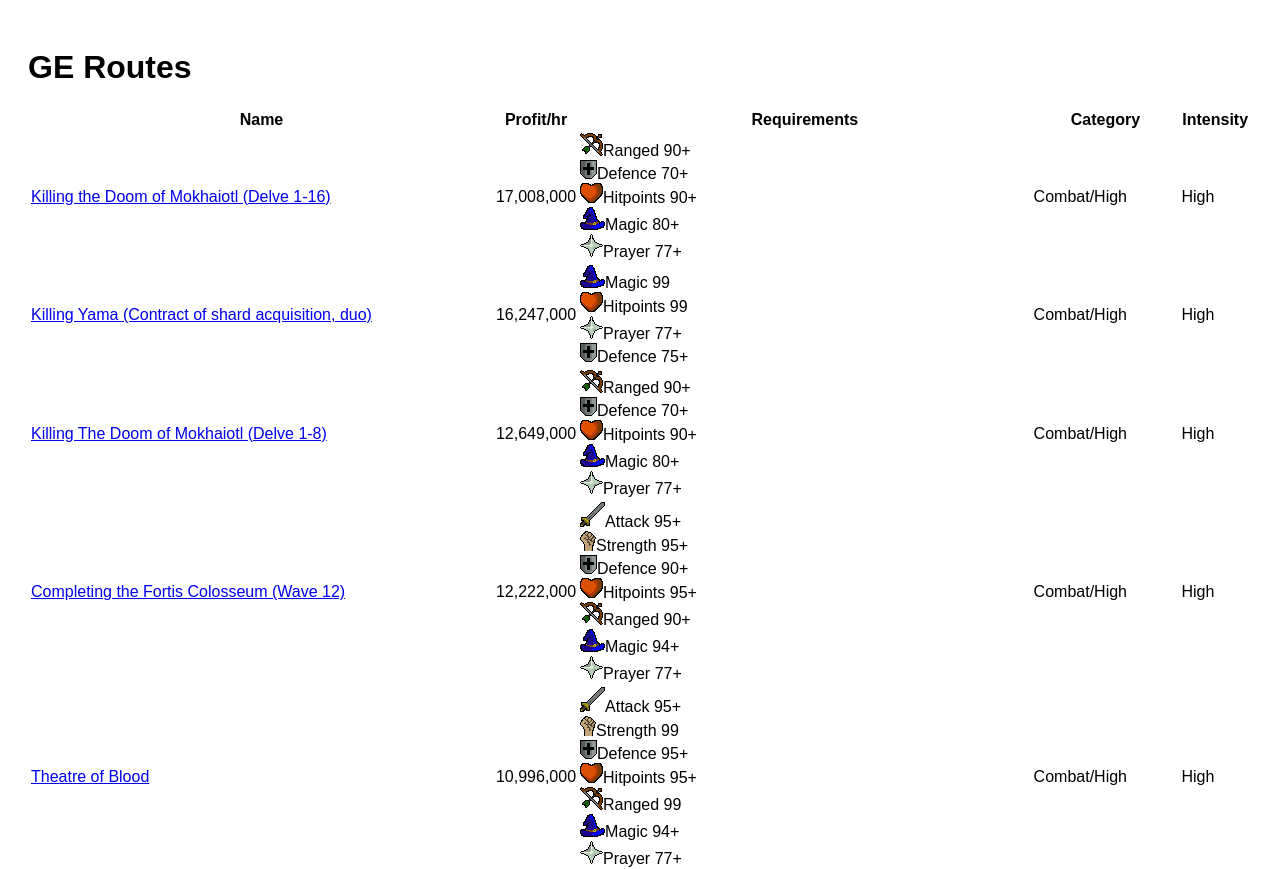
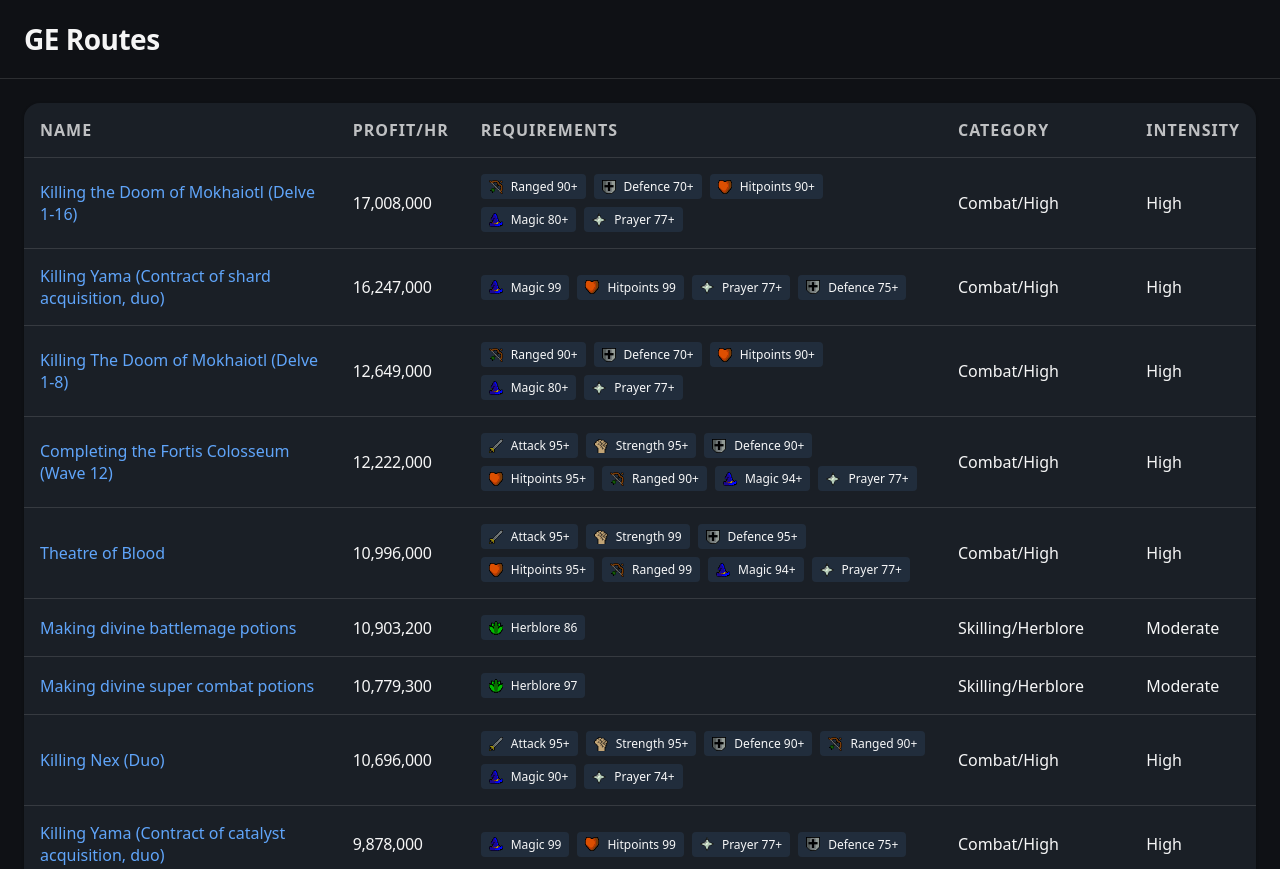
Before and after one commit to kevinsctfries/GE-Routes, a React (Vite) app in the folder ge-routes/: page / in a window 1280 px wide. Shown: the top 869 px of the page. Built offline with nearby package versions, Linux system fonts and the light colour scheme.

Commit message:
style: add component CSS structure and global styling setup

```diff
--- a/ge-routes/src/App.css
+++ b/ge-routes/src/App.css
@@ -0,0 +1,50 @@
+:root {
+  --bg: #0f1115;
+  --text: rgba(255, 255, 255, 0.96);
+  --muted: rgba(255, 255, 255, 0.72);
+  --border: rgba(255, 255, 255, 0.12);
+  --blue: #60a5fa;
+  --secondary-bg: #1a1f26;
+}
+
+* {
+  -webkit-font-smoothing: antialiased;
+  -moz-osx-font-smoothing: grayscale;
+}
+
+html,
+body {
+  background: var(--bg);
+  color: var(--text);
+}
+
+.app-container {
+  min-height: 100vh;
+  background: var(--bg);
+  display: flex;
+  flex-direction: column;
+
+  & .header {
+    font-size: 28px;
+    font-weight: 600;
+    letter-spacing: -0.5px;
+    padding: 20px 24px;
+    color: var(--text);
+    border-bottom: 1px solid var(--border);
+    background: var(--bg);
+  }
+
+  & main {
+    flex: 1;
+    padding: 24px;
+    max-width: 1400px;
+    width: 100%;
+    margin: 0 auto;
+
+    & p {
+      color: var(--muted);
+      font-weight: 500;
+      letter-spacing: -0.2px;
+    }
+  }
+}
--- a/ge-routes/src/App.jsx
+++ b/ge-routes/src/App.jsx
@@ -1,5 +1,7 @@
 import { useEffect, useState } from "react";
 import Table from "./components/Table";
+
+import "./App.css";
 
 export default function App() {
   const [data, setData] = useState([]);
@@ -34,10 +36,12 @@ export default function App() {
     .sort((a, b) => (Number(b.profit) || 0) - (Number(a.profit) || 0));
 
   return (
-    <div style={{ padding: 20, fontFamily: "sans-serif" }}>
-      <h1>GE Routes</h1>
+    <div className="app-container">
+      <header className="header">GE Routes</header>
 
-      {loading ? <p>Loading money makers...</p> : <Table data={filtered} />}
+      <main>
+        {loading ? <p>Loading money makers...</p> : <Table data={filtered} />}
+      </main>
     </div>
   );
 }
--- /dev/null
+++ b/ge-routes/src/components/Table.css
@@ -0,0 +1,91 @@
+.table-wrapper {
+  border-radius: 1rem;
+  overflow: hidden;
+  box-shadow: 0 1px 3px rgba(0, 0, 0, 0.3);
+
+  & .table {
+    width: 100%;
+    border-collapse: collapse;
+    background: var(--secondary-bg);
+
+    & th {
+      text-align: left;
+      font-size: 1rem;
+      font-weight: 600;
+      letter-spacing: 1px;
+      color: var(--muted);
+      padding: 1rem;
+      border-bottom: 1px solid var(--border);
+      text-transform: uppercase;
+    }
+
+    & td {
+      padding: 1rem;
+    }
+
+    & tr {
+      border-bottom: 1px solid var(--border);
+      transition: background 50ms ease;
+
+      &:hover {
+        background: rgba(255, 255, 255, 0.06);
+      }
+
+      &:last-child {
+        border-bottom: none;
+      }
+    }
+
+    & a {
+      color: var(--blue);
+      text-decoration: none;
+      font-weight: 500;
+      transition: opacity 50ms ease;
+
+      &:hover {
+        opacity: 0.8;
+      }
+    }
+
+    & .table-profit {
+      font-weight: 500;
+      letter-spacing: -0.3px;
+    }
+
+    & .table-link {
+      display: inline-block;
+    }
+  }
+}
+
+.req-container {
+  display: flex;
+  flex-wrap: wrap;
+  gap: 0.5rem;
+
+  & .req-item {
+    display: flex;
+    align-items: center;
+    gap: 0.5rem;
+    padding: 0.25rem 0.5rem;
+    border-radius: 0.25rem;
+    background: rgba(96, 165, 250, 0.1);
+    font-size: 0.75rem;
+    font-weight: 500;
+    color: var(--muted);
+
+    & .req-text {
+      color: var(--text);
+    }
+
+    & .req-icon {
+      width: 14px;
+      height: 14px;
+    }
+  }
+}
+
+.req-empty {
+  color: var(--muted);
+  font-weight: 500;
+}
--- a/ge-routes/src/components/Table.jsx
+++ b/ge-routes/src/components/Table.jsx
@@ -1,4 +1,6 @@
 import { SKILL_ICONS } from "../utils/skillIcons";
+
+import "./Table.css";
 
 function Requirements({ reqs }) {
   if (!reqs?.length) return <span className="req-empty">-</span>;
--- a/ge-routes/src/index.css
+++ b/ge-routes/src/index.css
@@ -0,0 +1,19 @@
+* {
+  box-sizing: border-box;
+}
+
+html,
+body {
+  margin: 0;
+  padding: 0;
+}
+
+body {
+  font-family:
+    system-ui,
+    -apple-system,
+    BlinkMacSystemFont,
+    "Segoe UI",
+    Roboto,
+    sans-serif;
+}
--- a/ge-routes/src/main.jsx
+++ b/ge-routes/src/main.jsx
@@ -1,6 +1,8 @@
 import React from "react";
 import ReactDOM from "react-dom/client";
 import App from "./App";
+
+import "./index.css";
 
 ReactDOM.createRoot(document.getElementById("root")).render(
   <React.StrictMode>
```
